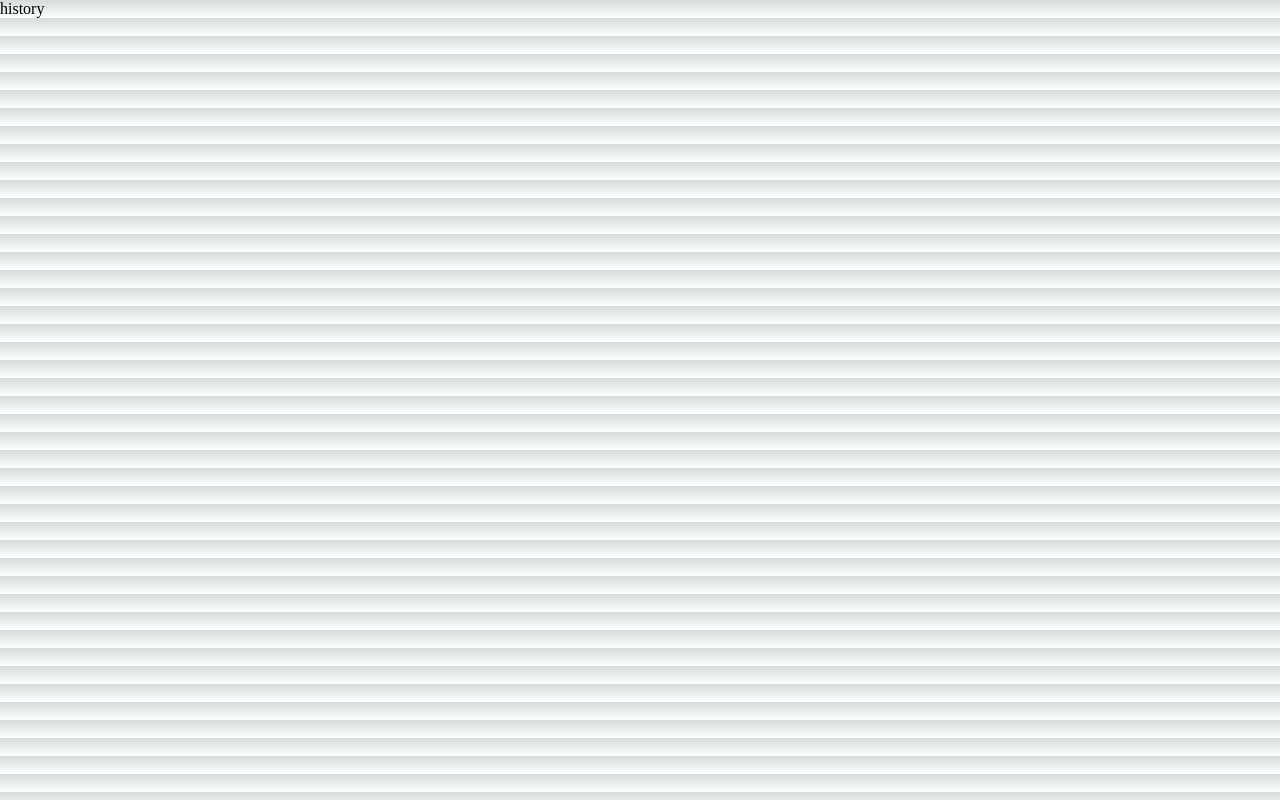
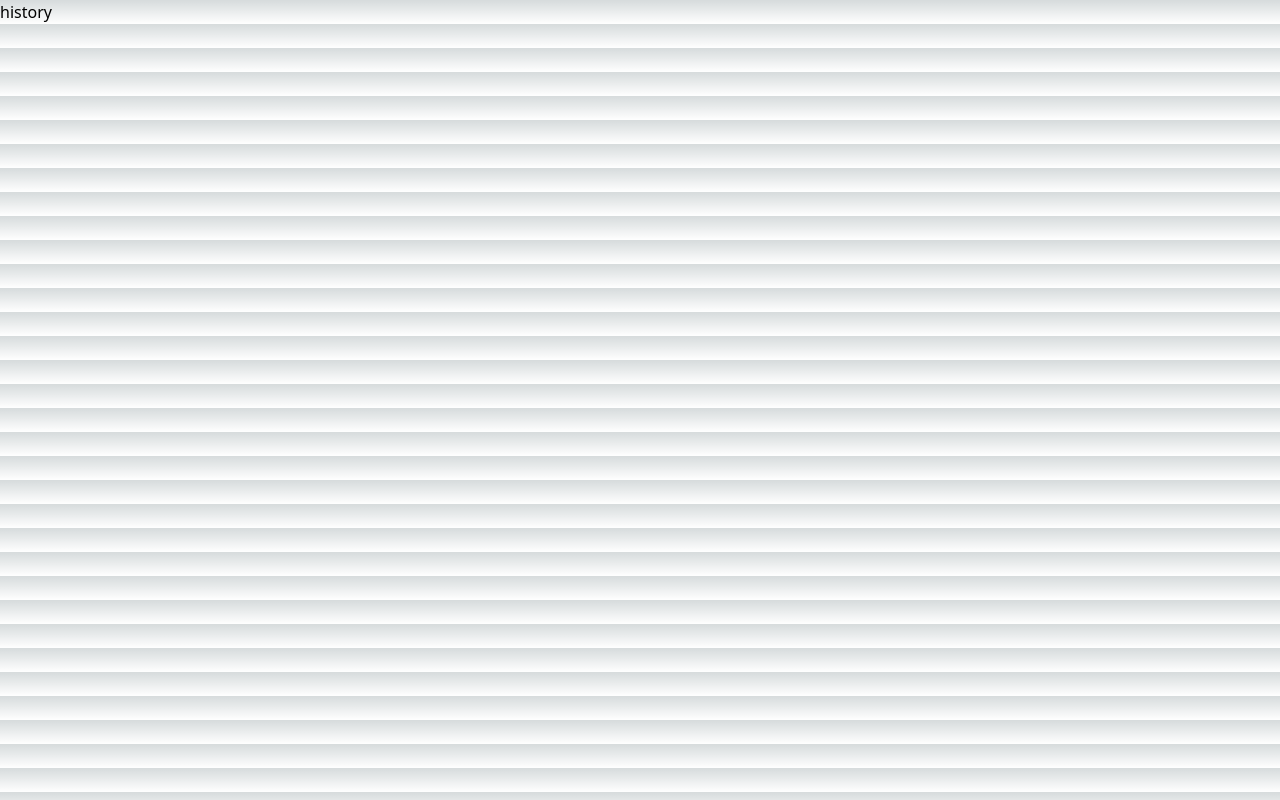
Before and after one commit to hasanchamdany/SmartBeef-Frontend, a Next.js app: page /history in a window 1280 px wide. Built offline with nearby package versions, Linux system fonts and the light colour scheme.

Commit message:
feat(tailwind): init tailwind css

```diff
--- a/package.json
+++ b/package.json
@@ -14,5 +14,10 @@
     "next": "13.2.4",
     "react": "18.2.0",
     "react-dom": "18.2.0"
+  },
+  "devDependencies": {
+    "autoprefixer": "^10.4.14",
+    "postcss": "^8.4.21",
+    "tailwindcss": "^3.2.7"
   }
 }
--- /dev/null
+++ b/postcss.config.js
@@ -0,0 +1,6 @@
+module.exports = {
+  plugins: {
+    tailwindcss: {},
+    autoprefixer: {},
+  },
+}
--- a/src/styles/globals.css
+++ b/src/styles/globals.css
@@ -1,3 +1,7 @@
+@tailwind base;
+@tailwind components;
+@tailwind utilities;
+
 :root {
   --max-width: 1100px;
   --border-radius: 12px;
--- /dev/null
+++ b/tailwind.config.js
@@ -0,0 +1,11 @@
+/** @type {import('tailwindcss').Config} */
+module.exports = {
+  content: [
+    // Or if using `src` directory:
+    "./src/**/*.{js,ts,jsx,tsx}",
+  ],
+  theme: {
+    extend: {},
+  },
+  plugins: [],
+}
```
Also changed, not shown: 1 other file (tests, documents, lock files or other folders).
